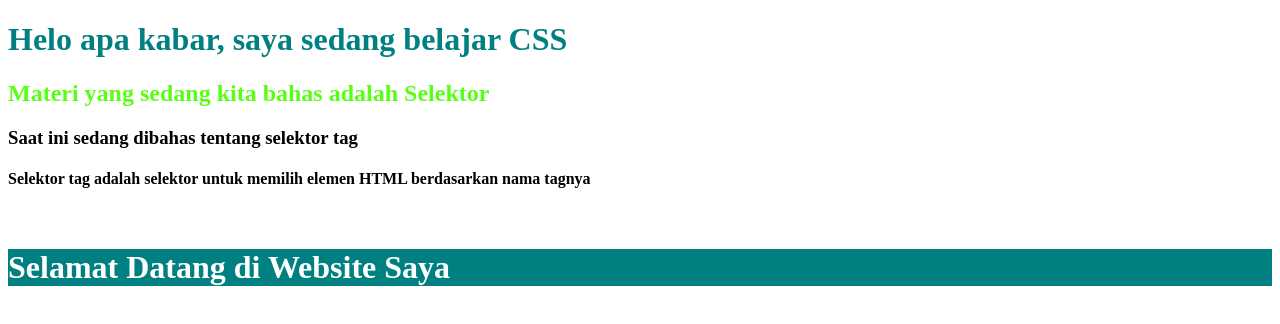
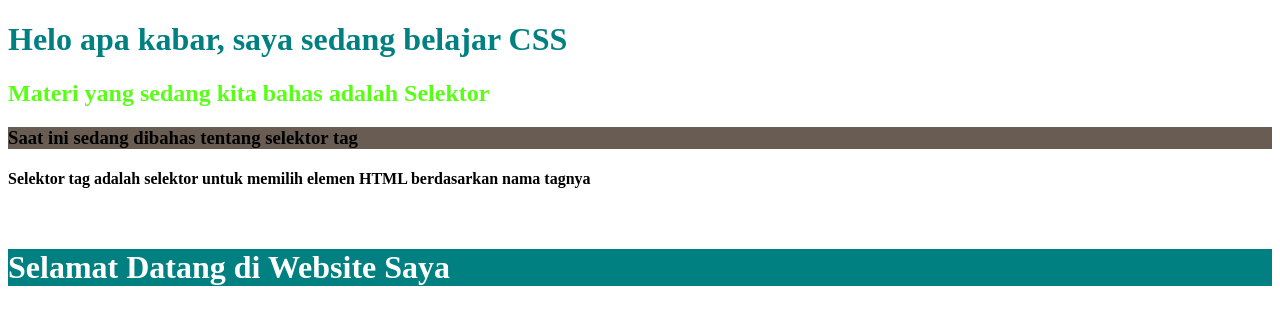
Before and after one commit to enggalalfrian/2.3_latihan_cara_menggunakan_warna_css, a plain HTML site: page index.html in a window 1280 px wide. Drawn offline with Linux system fonts and the light colour scheme.

Commit message:
Update style.css

```diff
--- a/css/style.css
+++ b/css/style.css
@@ -16,3 +16,8 @@ h1 {
 h2 {
     color: rgb(88, 255, 21);
 }
+
+/*menggunakan fungsi RGBA*/
+h3 {
+    background: rgba(40, 23, 11, 0.7);
+}
```
